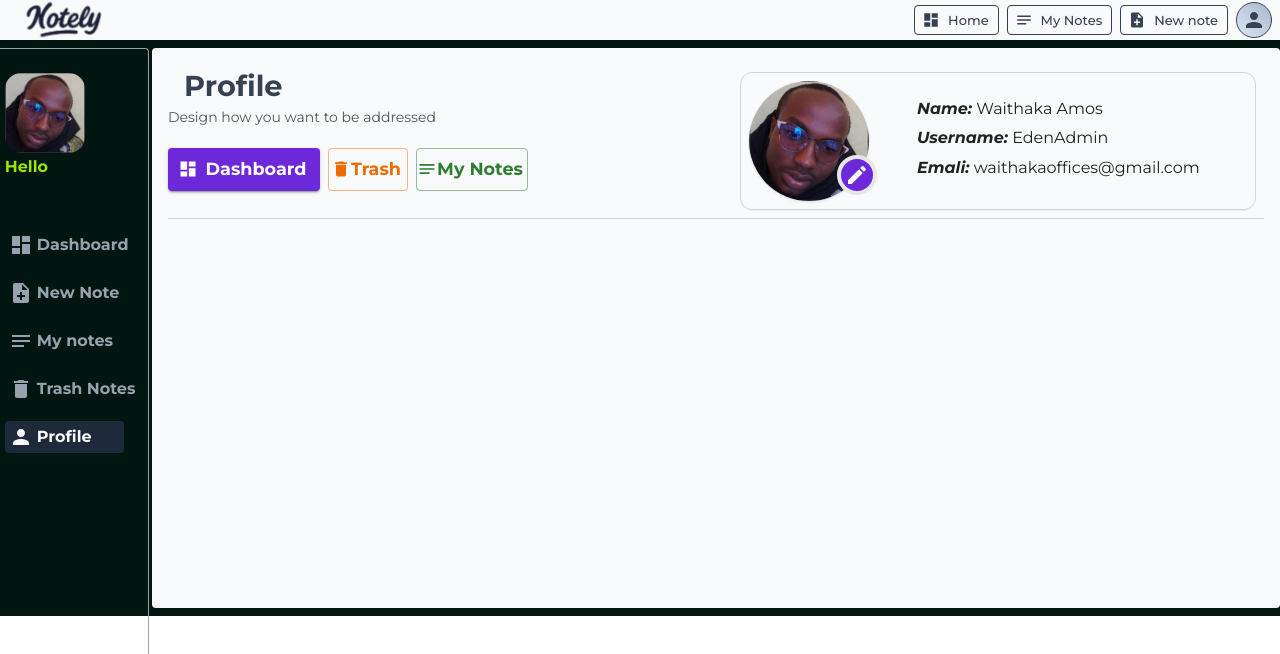
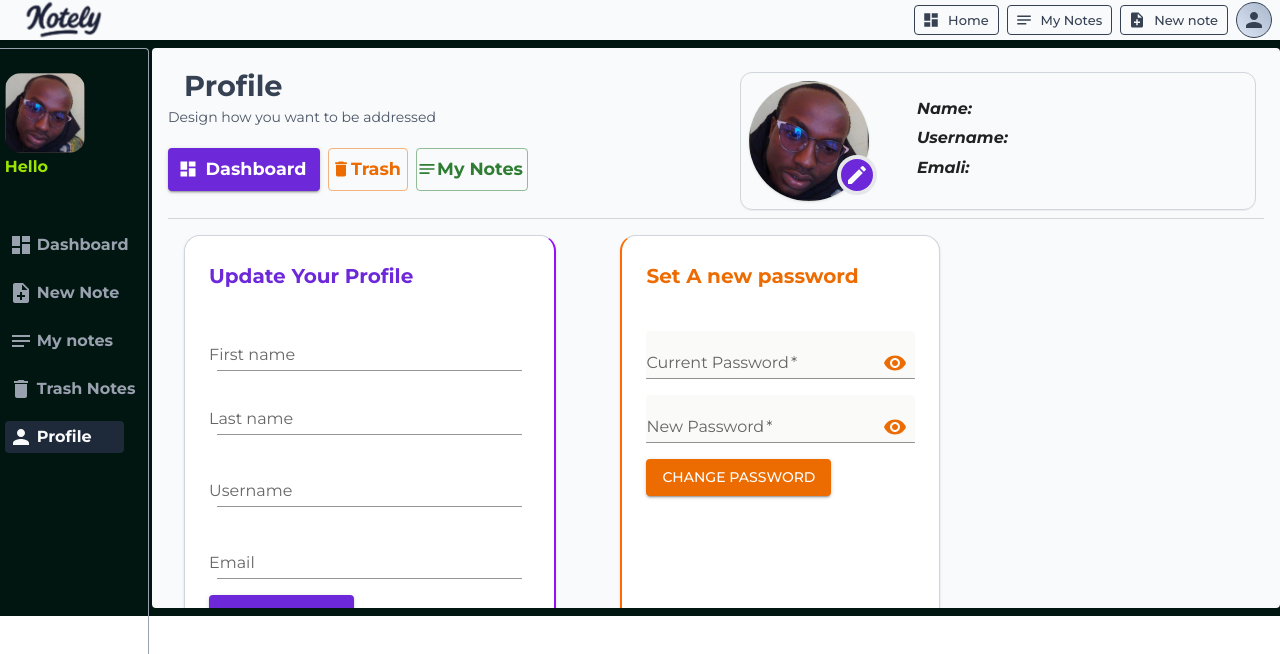
Before and after one commit to WaithakaGuru/NoteLy, a React (Vite) app in the folder client/: page /dashboard/profile in a window 1280 px wide. Shown: the top 654 px of the page. Built offline with nearby package versions, Linux system fonts and the light colour scheme; no server answers; sample sign-in values are in the browser's storage.

Commit message:
Add controlled profileInfo and Password Update forms

```diff
--- a/client/src/components/PasswordInput.tsx
+++ b/client/src/components/PasswordInput.tsx
@@ -12,6 +12,7 @@ type T = TextFieldProps & { v?: string };
 function PasswordInput({
   onChange,
   value,
+  variant = "outlined",
   v = "#333",
   label = "Password",
 }: T) {
@@ -21,7 +22,7 @@ function PasswordInput({
     <TextField
       type={showPassword ? "text" : "password"}
       label={label}
-      variant="outlined"
+      variant={variant}
       required
       placeholder="****"
       fullWidth
@@ -51,7 +52,7 @@ function PasswordInput({
           <InputAdornment position="end">
             <IconButton
               onClick={() => setShowPassword(!showPassword)}
-              color="info"
+              color="warning"
             >
               {showPassword ? <VisibilityOff /> : <Visibility />}
             </IconButton>
--- a/client/src/components/TrashNote.tsx
+++ b/client/src/components/TrashNote.tsx
@@ -11,7 +11,7 @@ function TrashNote(trashNoteData: NoteType ) {
     const {mutateAsync: restoreTrashNote, isPending} = useGeneric(id, "RestoreTrashNote", "/note/restore/");
     async function handleRestoreTrashNote() {
         try{
-            const restored = await restoreTrashNote();
+            const restored = await restoreTrashNote({});
             if(restored){
                 client.invalidateQueries({queryKey: ["GetTrashNotes"]});
             }
--- a/client/src/main.tsx
+++ b/client/src/main.tsx
@@ -9,9 +9,6 @@ import theme from "./themes/theme.ts";
 export const client = new QueryClient();
 
 let root = createRoot(document.getElementById("root")!);
-// console.log(rootElement.childNodes);
-// if(!rootElement.hasChildNodes()){
-//   const root = createRoot(rootElement);
 root.render(
   <StrictMode>
     <QueryClientProvider client={client}>
--- a/client/src/pages/CreateNote.tsx
+++ b/client/src/pages/CreateNote.tsx
@@ -233,7 +233,7 @@ function CreateNote() {
             >
               Live preview your work
             </Typography>
-            <MarkdownPreview state={state} visibility={visibility}/>
+            <MarkdownPreview state={state} visibility={isPublic}/>
           </Stack>
         </Box>
       </Stack>
--- a/client/src/pages/DashboardPage.tsx
+++ b/client/src/pages/DashboardPage.tsx
@@ -55,7 +55,7 @@ function DashboardPage() {
 
   function handleLiveNoteSearch(e: React.ChangeEvent<HTMLInputElement>) {
     const val = e.target.value;
-    val.trim()? setNoteTitle("Recent Notes") : setNoteTitle("Search Results");
+    val.trim()? setNoteTitle("Search Results") : setNoteTitle("Recent Notes");
     const liveData = liveSearch(info, val);
     setData(liveData);
   }
--- a/client/src/pages/ProfilePage.tsx
+++ b/client/src/pages/ProfilePage.tsx
@@ -1,11 +1,60 @@
-import {Box, Button, CardMedia, IconButton, Stack, Typography } from "@mui/material"
-import { Delete, Notes, Dashboard, Edit } from "@mui/icons-material";
+import {Alert, Box, Button, CardMedia, IconButton, Paper, Stack, TextField, Typography } from "@mui/material"
+import { Delete, Notes, Dashboard, Edit, Cancel } from "@mui/icons-material";
 import ToggleSideBar from "../components/ToggleSideBar"
-import { useRef, useState } from "react";
+import React, { useEffect, useReducer, useRef, useState } from "react";
+import { useGetUserDetails } from "../services/fetchRequests";
+import PasswordInput from "../components/PasswordInput";
+
+type UserInfo = {
+  firstName: string,
+  lastName: string,
+  userName: string,
+  emailAddress: string
+}
+
+type ActionType = {
+  type: string,
+  data: {
+    el: string,
+    value: string
+  }
+}
+
+function controlUserInfoInputs(state: UserInfo, action: ActionType) {
+  switch(action.type) {
+    case "input" :
+      return{...state, [action.data.el]: action.data.value};
+
+    default:
+      return state;
+  }
+}
+
+const initialState = {
+  firstName: "",
+  lastName: "",
+  userName: "",
+  emailAddress: "",
+}
 
 function ProfilePage() {
   const [image, setImage] = useState<File|undefined>();
+  const [imageError, setImageError] = useState("");
   const fileInputRef = useRef<HTMLInputElement>(null);
+  const [state, alter] = useReducer(controlUserInfoInputs, initialState);
+  const [currentPasword, setCurrentPassword] = useState("");
+  const [newPasword, setNewPassword] = useState("");
+
+  const {data} = useGetUserDetails();
+
+  useEffect(()=>{
+    if(data) {
+      alter({type: "input", data:{el: "firstName", value: data.firstName}})
+      alter({type: "input", data:{el: "lastName", value: data.lastName}})
+      alter({type: "input", data:{el: "userName", value: data.userName}})
+      alter({type: "input", data:{el: "emailAddress", value: data.emailAddress}})
+    }
+  }, [data])
 
   function handleCallHiddenInput() {
     fileInputRef.current?.click();
@@ -14,9 +63,56 @@ function ProfilePage() {
 
   function handleFileUpload (e: React.ChangeEvent<HTMLInputElement>) {
     const file = e.target.files?.[0]
-    // if(file?.type)
+    if(!file?.type.startsWith("image/")) {
+      setImageError("File must be an image!!");
+      return
+    }
+    if(file?.size! >= 5 * 1024 * 1024) {
+      setImageError("Choose an image less than 5mb!!");
+      return
+    }
     if(file) setImage(file);
      console.log(image);
+  }
+
+  function handleFirstName (e: React.ChangeEvent<HTMLInputElement>) {
+    alter({type: "input", data: {el: "firstName", value: e.target.value}})
+  }
+  function handlLastName (e: React.ChangeEvent<HTMLInputElement>) {
+    alter({type: "input", data: {el: "lastName", value: e.target.value}})
+  }
+  function handleUserName (e: React.ChangeEvent<HTMLInputElement>) {
+    alter({type: "input", data: {el: "userName", value: e.target.value}})
+  }
+  function handleEmail (e: React.ChangeEvent<HTMLInputElement>) {
+    alter({type: "input", data: {el: "emailAddress", value: e.target.value}})
+  }
+
+  function handleCurrentPassword(e: React.ChangeEvent<HTMLInputElement>) {
+    setCurrentPassword(e.target.value);
+  }
+
+  function handleNewPassword(e: React.ChangeEvent<HTMLInputElement>) {
+    setNewPassword(e.target.value);
+  }
+
+  async function handleUpdateUserInfo(e: React.FormEvent<HTMLFormElement>) {
+    e.preventDefault()
+
+    try{
+
+    }catch(err) {
+
+    }
+  }
+
+  async function handleUpdateUserPassword(e: React.FormEvent<HTMLFormElement>) {
+    e.preventDefault()
+    try{
+
+    }catch(err) {
+
+    }
   }
 
   return (
@@ -110,6 +206,14 @@ function ProfilePage() {
             </Box>
           </Stack>
           <Stack component={"section"} className="border border-gray-300 w-full p-2 m-2 rounded-xl shadow-2xs gap-12 items-center" direction={"row"}>
+            {imageError &&
+              <Alert severity="error">
+                {imageError}
+                <IconButton color="secondary" onClick={()=> setImageError("")}>
+                  <Cancel/>
+                </IconButton>
+              </Alert>
+            }
             <Box className="w-30 h-30 rounded-full bg-transparent shadow relative z-0"  sx={{borderRadius: "50%"}}>
               <CardMedia component={"img"} image="../../me.png" className="h-30 max-w-30 rounded-full" />
               <IconButton onClick={handleCallHiddenInput} title="Update Profile Photo" className="w-10 h-10 z-50 bottom-[.4rem]" sx={{bgcolor: "#6d28d9", color: "#f9fafb", right: "-.5rem", position:"absolute", '&:hover': {
@@ -120,12 +224,72 @@ function ProfilePage() {
               </IconButton>
             </Box>
             <Box>
-              <Typography variant="body1" gutterBottom> <strong><i>Name:</i></strong> Waithaka Amos</Typography>
-              <Typography variant="body1" gutterBottom> <strong><i>Username:</i></strong> EdenAdmin</Typography>
-              <Typography variant="body1" gutterBottom> <strong><i>Emali:</i></strong> waithakaoffices@gmail.com</Typography>
+              <Typography variant="body1" gutterBottom> <strong><i>Name:</i></strong> {data?.firstName} {data?.lastName}</Typography>
+              <Typography variant="body1" gutterBottom> <strong><i>Username:</i></strong> {data?.userName}</Typography>
+              <Typography variant="body1" gutterBottom> <strong><i>Emali:</i></strong> {data?.emailAddress}</Typography>
             </Box>
           </Stack>
         </Box>
+        <Stack direction={{xs: "column", md: "row"}} className="p-4" gap={8}>
+          <Box component={"form"} onSubmit={handleUpdateUserInfo} className="bg-red border border-gray-300 p-6
+            flex flex-col items-center shadow rounded-2xl border-r-2 border-r-purple-600 min-w-[35%]"
+             sx={{bgcolor:"#fff"}} gap={1}
+          >
+            <Typography variant="h6" fontWeight={"bold"} gutterBottom
+              className="self-start pb-4" color="secondary"
+            >
+               Update Your Profile
+            </Typography>
+            <TextField label="First name" sx={{bgcolor: "transparent", px:".5rem"}}
+              className="rounded-2xl" fullWidth variant="standard"
+              color="secondary"
+              onChange={handleFirstName}
+              value={state.firstName}
+            />
+            <TextField label="Last name" sx={{bgcolor: "transparent", m:".5rem", borderRadius: "2rem", px:".5rem" }}
+             fullWidth variant="standard"
+             color="secondary"
+             onChange={handlLastName}
+             value={state.lastName}
+            />
+            <TextField label="Username" sx={{bgcolor: "transparent", m:".5rem", borderRadius: "2rem", px:".5rem" }}
+             fullWidth variant="standard"
+             color="secondary"
+              onChange={handleUserName}
+              value={state.userName}
+            />
+            <TextField label="Email" sx={{bgcolor: "transparent", m:".5rem", borderRadius: "2rem", px:".5rem" }}
+             fullWidth variant="standard"
+             color="secondary"
+              onChange={handleEmail}
+              value={state.emailAddress}
+            />
+            <Button type="submit" variant="contained" color="secondary" className="self-start">
+              Save Changes
+            </Button>
+          </Box>
+          <Box component={"form"} onSubmit={handleUpdateUserPassword} className="bg-red border border-gray-300 p-6
+            flex flex-col items-center shadow rounded-2xl border-l-2 border-l-orange-500 min-w-[30%]"
+             sx={{bgcolor:"#fff"}} gap={2}
+          >
+            <Typography variant="h6" fontWeight={"bold"} gutterBottom
+              className="self-start pb-4" color="warning"
+            >
+              Set A new password
+            </Typography>
+            <PasswordInput label="Current Password" value={currentPasword} onChange={handleCurrentPassword} v="#e65100" variant="standard"/>
+            <PasswordInput label="New Password" value={newPasword} onChange={handleNewPassword} v="#e65100" variant="standard"/>
+            {/* <TextField label="First name" sx={{bgcolor: "transparent", px:".5rem"}}
+              className="rounded-2xl" fullWidth variant="standard"
+              color="secondary"
+              onChange={handleFirstName}
+              value={state.firstName}
+            /> */}
+            <Button type="submit" variant="contained" color="warning" className="self-start">
+              Change password
+            </Button>
+          </Box>
+        </Stack>
       </Stack>
     </Box>
   )
--- a/client/src/services/patchRequests.ts
+++ b/client/src/services/patchRequests.ts
@@ -21,7 +21,7 @@ type UpdateProfileInfo = {
     emailAddress: string
 }
 
-type UpdateTypes = UpdateNote | UpdatePassword | UpdateProfileInfo;
+type UpdateTypes = UpdateNote | UpdatePassword | UpdateProfileInfo | {};
 
 const useGeneric = (id: string, mutationKey: string, path: string) => {
     const {token} = useNote();
```
